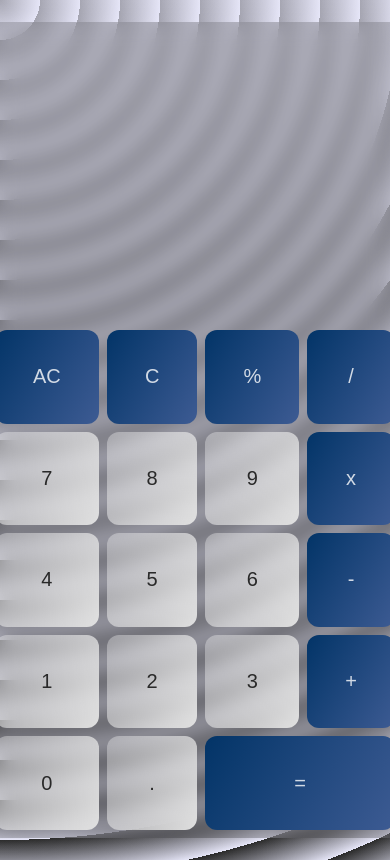
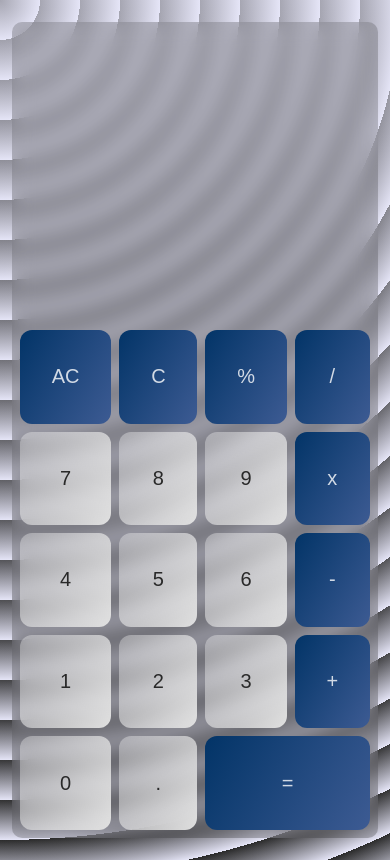
Before and after one commit to BrenoOrtiz/CalculadoraWeb, a plain HTML site: page index.html in a window 390 px wide. Drawn offline with Linux system fonts and the light colour scheme.

Commit message:
Add media query

```diff
--- a/index.css
+++ b/index.css
@@ -84,3 +84,11 @@ span{
 .btn-operator:hover{
     background: #336699;
 }
+
+@media (max-width: 500px){
+
+    .all{
+        width: 350px;
+    }
+
+}
```
